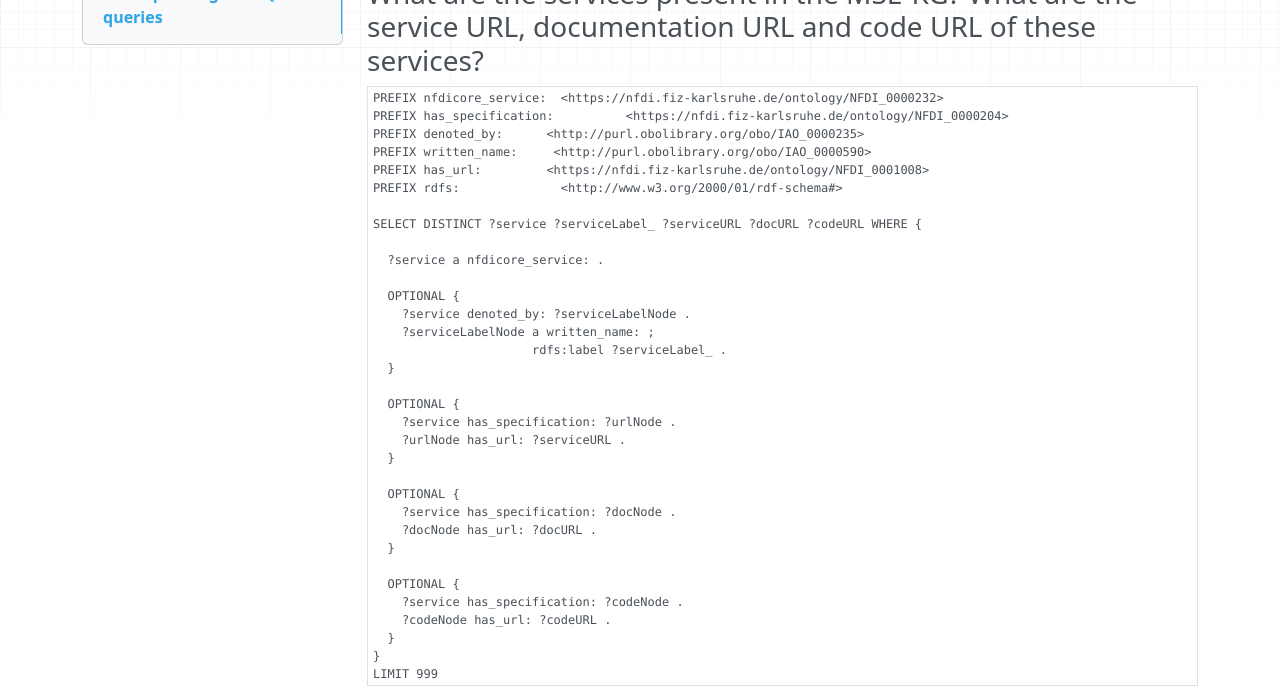
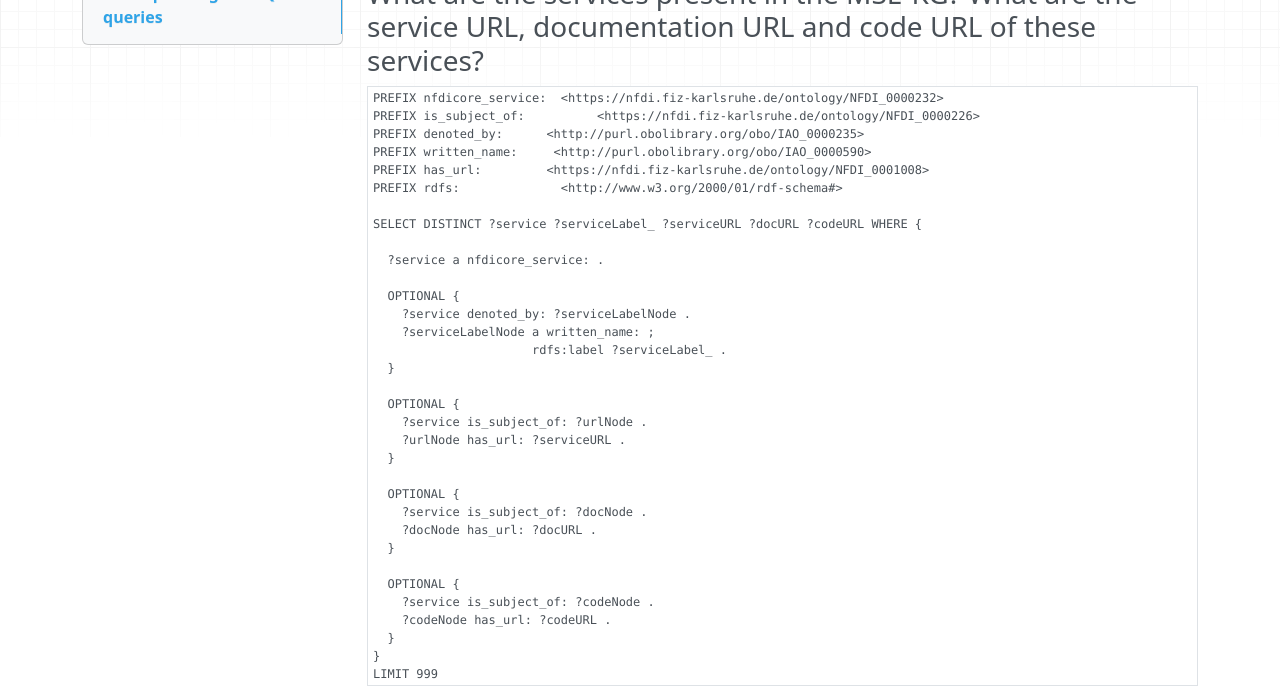
Before and after one commit to ISE-FIZKarlsruhe/matwerk, an MkDocs documentation site: the page built from docs/general_queries.md, in a window 1280 px wide and 1400 px high, scrolled down 1808 px. Shown: the part 169-867 px from the top of the window. Built offline with MkDocs 1.6.1, drawn with Linux system fonts in a browser that asks for light colours; nearby versions of some CDN libraries.

Commit message:
add shapes to control temporal, not deprecated p, not defined c/p

````diff
--- a/docs/general_queries.md
+++ b/docs/general_queries.md
@@ -105,7 +105,7 @@ LIMIT 999
 
 ```sparql
 PREFIX nfdicore_service:  <https://nfdi.fiz-karlsruhe.de/ontology/NFDI_0000232>
-PREFIX has_specification:          <https://nfdi.fiz-karlsruhe.de/ontology/NFDI_0000204>
+PREFIX is_subject_of:          <https://nfdi.fiz-karlsruhe.de/ontology/NFDI_0000226>
 PREFIX denoted_by:      <http://purl.obolibrary.org/obo/IAO_0000235>
 PREFIX written_name:     <http://purl.obolibrary.org/obo/IAO_0000590>
 PREFIX has_url:         <https://nfdi.fiz-karlsruhe.de/ontology/NFDI_0001008>
@@ -122,17 +122,17 @@ SELECT DISTINCT ?service ?serviceLabel_ ?serviceURL ?docURL ?codeURL WHERE {
   }
 
   OPTIONAL {
-    ?service has_specification: ?urlNode .
+    ?service is_subject_of: ?urlNode .
     ?urlNode has_url: ?serviceURL .
   }
 
   OPTIONAL {
-    ?service has_specification: ?docNode .
+    ?service is_subject_of: ?docNode .
     ?docNode has_url: ?docURL .
   }
 
   OPTIONAL {
-    ?service has_specification: ?codeNode .
+    ?service is_subject_of: ?codeNode .
     ?codeNode has_url: ?codeURL .
   }
 }
````
Also changed, not shown: docs/namedgraphsstatistics.md (+1 -1 lines), 6 other files.
